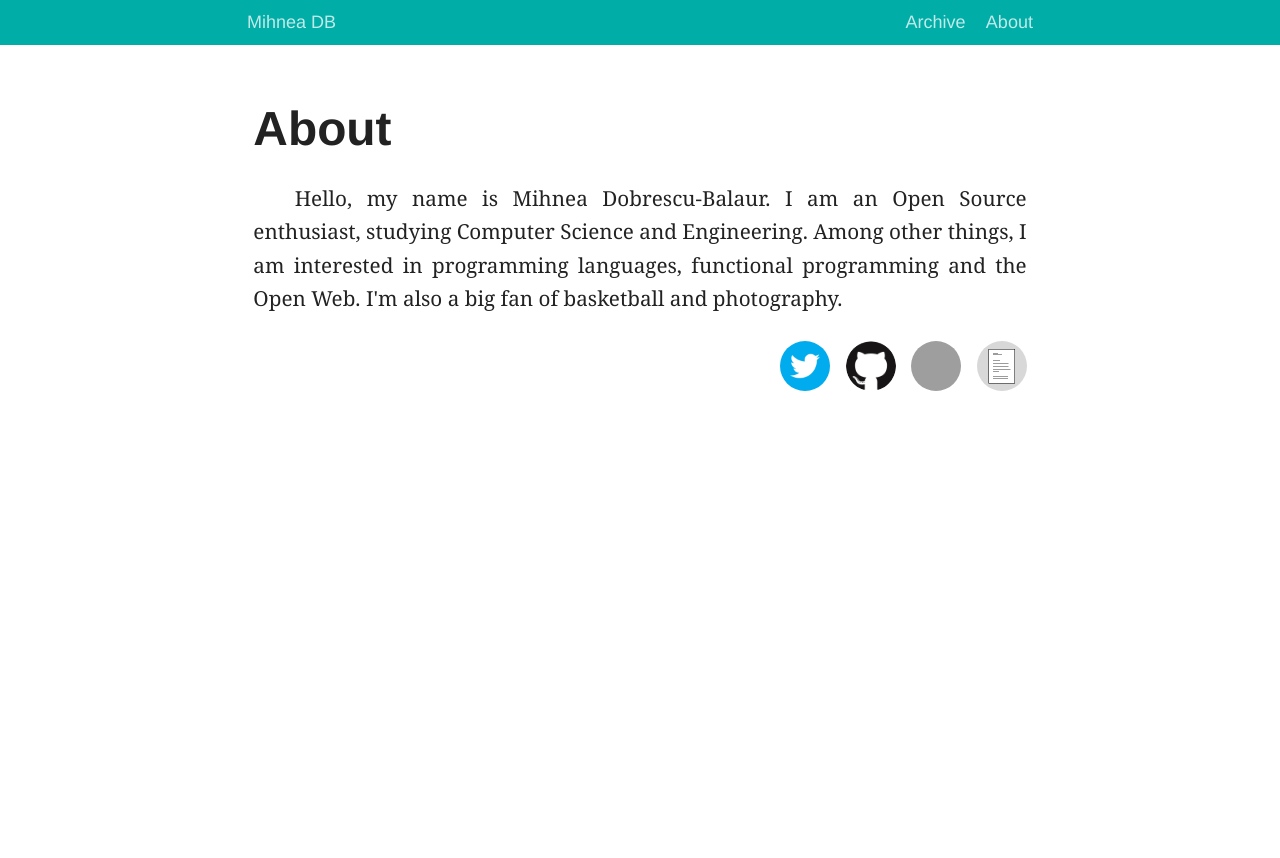
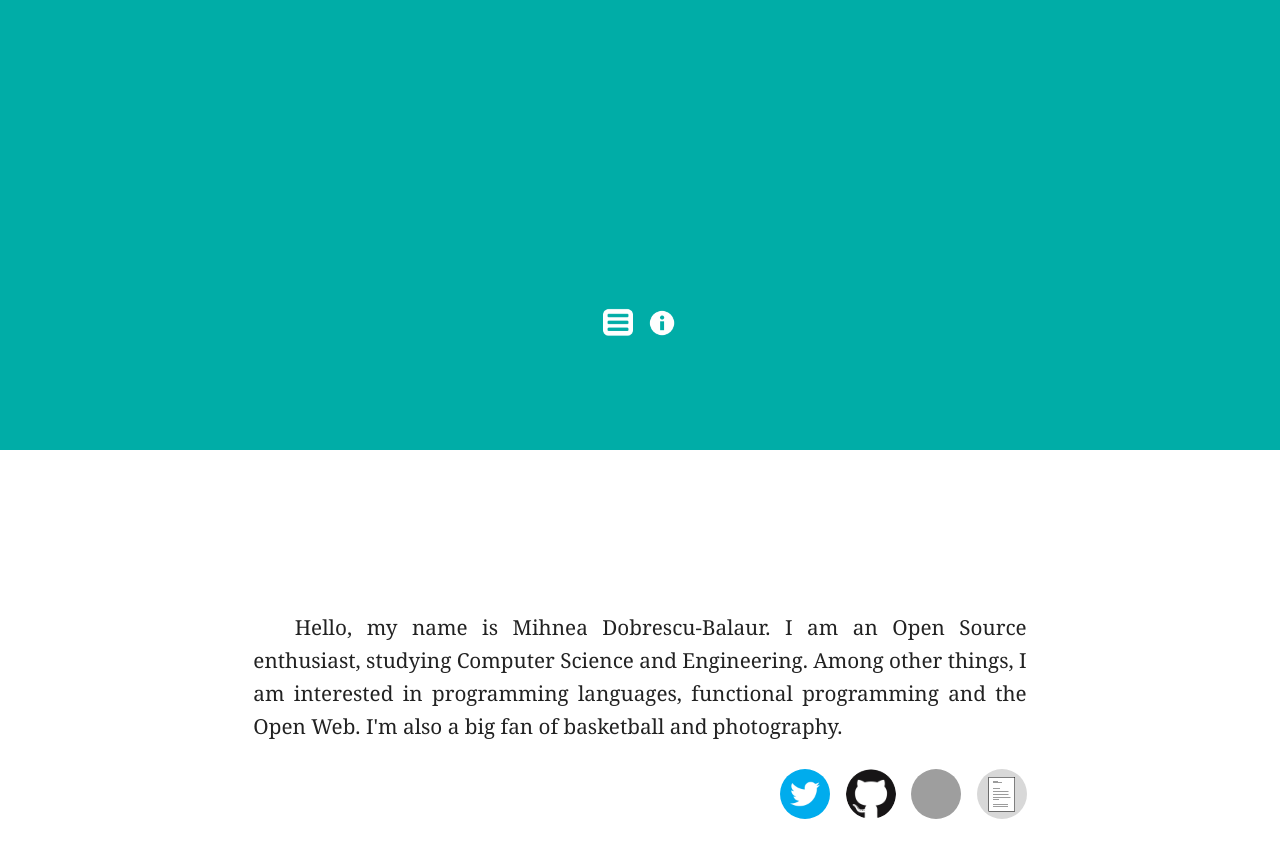
Before and after one commit to mihneadb/mihneadb.github.io, a Jekyll site: the page built from about/index.html, in a window 1280 px wide. Shown: the top 858 px of the page. Built offline with Jekyll 4.4.1, drawn with Linux system fonts in a browser that asks for light colours; Markdown is read by kramdown in place of the engine named in the settings; grey boxes are pictures that could not be loaded.

Commit message:
restructure landing

```diff
--- a/_includes/header.html
+++ b/_includes/header.html
@@ -22,6 +22,8 @@
         <link rel="stylesheet" href="/css/normalize.css" />
         <link rel="stylesheet" href="/css/foundation.css" />
         <link rel="stylesheet" href="/css/site.css" />
+
+        <script src="/js/site.js"></script>
 
         <!-- HTML5 shim, for IE6-8 support of HTML5 elements -->
         <!--[if lt IE 9]>
@@ -40,21 +42,19 @@
 
     <body>
 
-    <div class="header">
-        <div class="header-contents large-centered large-8 small-12 columns">
-            <div class="row">
-                <div id="logo-big" class="small-5 columns">
-                    <a class="header-elem" href="/">Mihnea DB</a>
-                </div>
-                <div id="logo-small" class="small-5 columns">
-                    <a class="header-elem" href="/">M</a>
-                </div>
-                <div class="small-7 large-offset-2 large-5 columns">
-                    <ul class="header-links">
-                        <li><a class="header-elem" href="/archive/">Archive</a></li>
-                        <li><a class="header-elem" href="/about/">About</a></li>
-                    </ul>
-                </div>
-            </div>
+    <div class="post-header text-center">
+        <div class="post-header-contents large-centered large-11 small-12 columns">
+            <h2 class="post-title">{{ page.title }}</h2>
+            {% if page.date %}
+                <span class="post-date">{{ page.date | date_to_long_string }}</span>
+            {% endif %}
+            <br>
+        </div>
+        <div class="post-header-links">
+            {% if page.homepage != true %}
+                <a href="/"><img class="header-icon" src="/img/home.png" alt="Home"></a>
+            {% endif %}
+            <a href="/about"><img class="header-icon" src="/img/info.png" alt="About"></a>
         </div>
     </div>
+    <script>resizePostHeader()</script>
--- a/_layouts/default.html
+++ b/_layouts/default.html
@@ -1,4 +1,9 @@
+---
+title: The Open Blog
+---
+
 {% include header.html %}
+
 
 <div class="content large-centered large-8 small-12 columns">
     {{ content }}
--- a/about/index.html
+++ b/about/index.html
@@ -2,11 +2,8 @@
 layout: default
 ---
 
-<div class="bigger-text">
+<div class="bigger-text about">
 
-<h2>About</h2>
-
-<br>
 
 <p class="formatted-par">
     Hello, my name is Mihnea Dobrescu-Balaur.
--- a/css/site.css
+++ b/css/site.css
@@ -40,6 +40,10 @@
     display: inline;
     margin-left: 5%; }
 
+.header-icon {
+  height: 30px;
+  width: 30px; }
+
 .post-header {
   background-color: #00ada7; }
   .post-header h1, .post-header h2 {
@@ -47,10 +51,18 @@
     text-align: center;
     color: white; }
   .post-header .post-date {
-    color: rgba(255, 255, 255, 0.75); }
+    color: rgba(255, 255, 255, 0.75);
+    font-size: 110%; }
 
 .post-header-contents {
   margin: 0 auto; }
+
+.post-header-links {
+  margin-top: 3em; }
+  .post-header-links a {
+    color: white !important;
+    margin-left: 5px;
+    margin-right: 5px; }
 
 #logo-small {
   display: none;
@@ -118,7 +130,13 @@
   text-align: justify; }
 
 .archive li {
-  list-style-type: none; }
+  list-style-type: none;
+  border-bottom: 1px solid #ddd;
+  margin-top: 1em; }
+  .archive li a {
+    color: #888 !important; }
+  .archive li a:hover {
+    color: #de3961 !important; }
 
 .highlight {
   font-size: medium; }
--- a/js/site.js
+++ b/js/site.js
@@ -11,4 +11,10 @@
 
 }
 
-resizePostHeader();
+function placeAbout() {
+    var windowHeight = $(window).height();
+    var aboutHeight = $(".about").height();
+    $(".about").css({
+        "margin-top": windowHeight / 4 - aboutHeight / 2
+    });
+}
```
Also changed, not shown: other parts of _includes/header.html (+1 -1 lines), other parts of about/index.html (+2 -0 lines), _layouts/post.html (+0 -8 lines), archive/index.html (deleted, +0 -19 lines), index.html (+10 -32 lines), scss/site.scss (+25 -0 lines), img/home.png (added), img/info.png (added).
